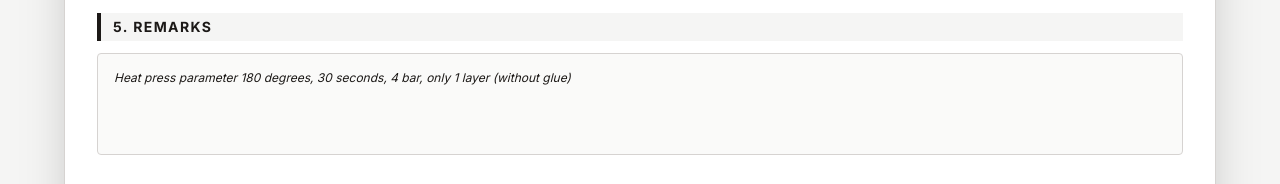
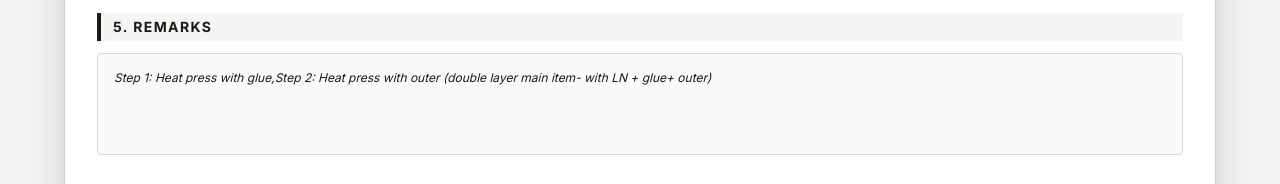
Before and after one commit to sampletrackertiv-user/Templetereport, a React (Vite) app: page / in a window 1280 px wide. Shown: the part 1919-2103 px from the top of the page. Built offline with nearby package versions, Linux system fonts and the light colour scheme.

Commit message:
Update remarks for heat press parameters

```diff
--- a/src/App.tsx
+++ b/src/App.tsx
@@ -125,7 +125,7 @@ const DEFAULT_REPORT: ReportData = {
       }
     ]
   },
-  remarks: "Heat press parameter 180 degrees, 30 seconds, 4 bar, only 1 layer (without glue)"
+  remarks: "Step 1: Heat press with glue,Step 2: Heat press with outer (double layer main item- with LN + glue+ outer)"
 };
 
 // --- Helper Functions ---
```
